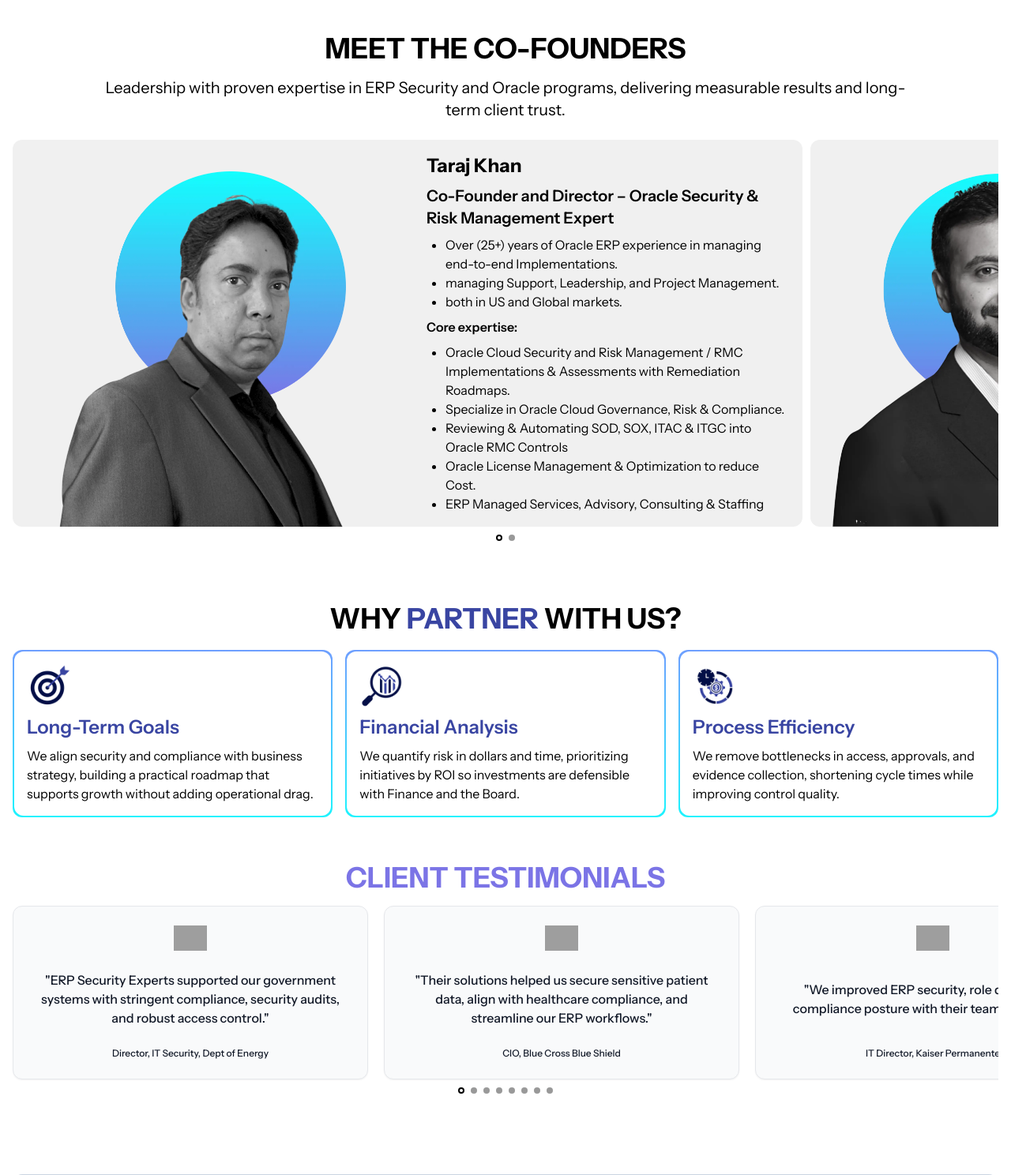
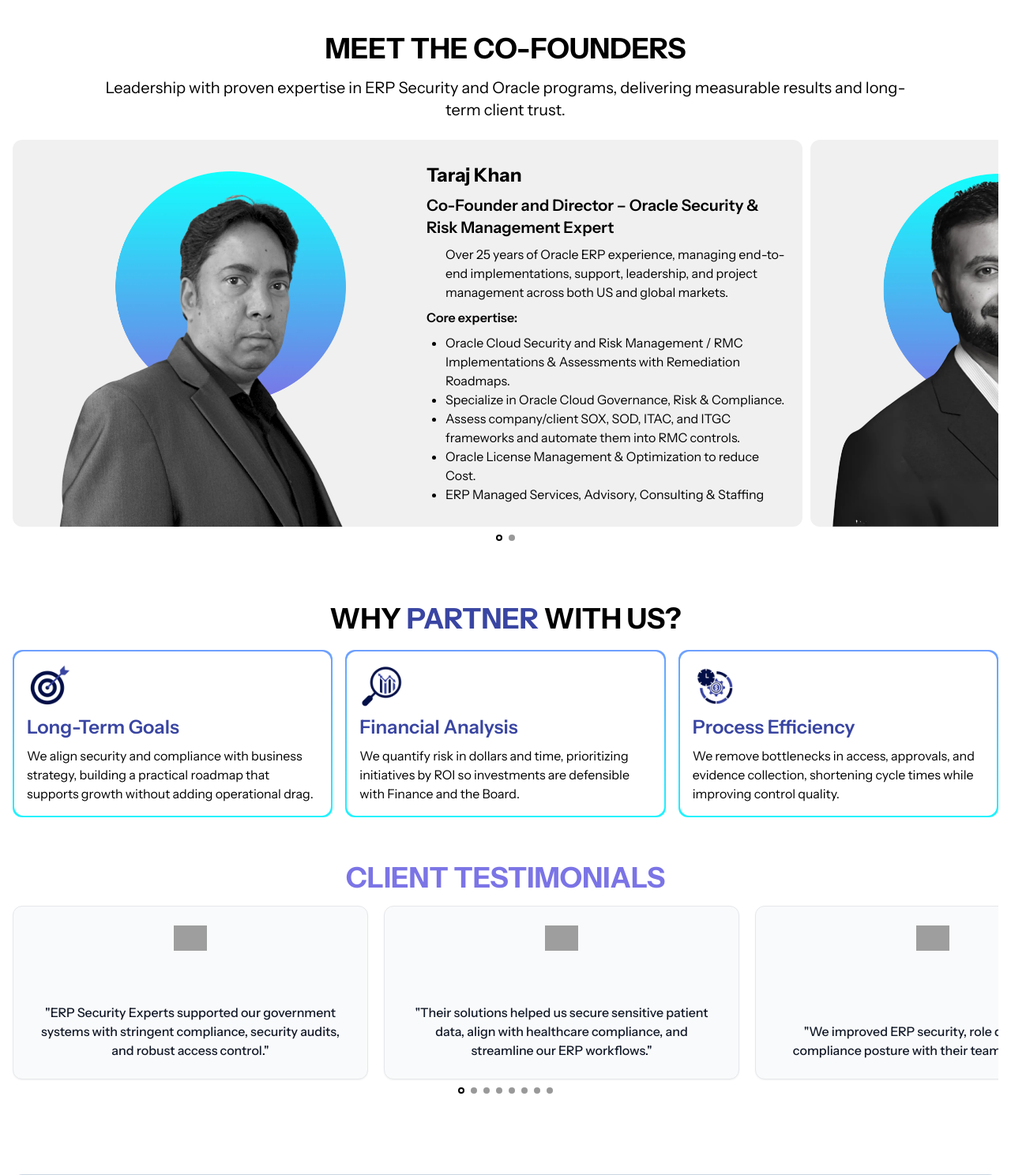
Before and after one commit to boffinbrains/erp, a PHP site: page / in a window 1280 px wide. Shown: the part 2492-3980 px from the top of the page at 79% size. Run offline with PHP 8.4, Linux system fonts and the light colour scheme; some libraries are stand-ins or nearby versions; grey boxes are pictures that could not be loaded.

Commit message:
update new content

```diff
--- a/index.php
+++ b/index.php
@@ -849,15 +849,7 @@
                                         Co-Founder and Director – Oracle Security & Risk Management Expert
                                     </p>
                                     <ul class="list-disc ml-6 text-sm sm:text-base">
-                                        <li>
-                                            Over (25+) years of Oracle ERP experience in managing end-to-end Implementations.
-                                        </li>
-                                        <li>
-                                            managing Support, Leadership, and Project Management.
-                                        </li>
-                                        <li>
-                                            both in US and Global markets.
-                                        </li>
+                                      <p>Over 25 years of Oracle ERP experience, managing end-to-end implementations, support, leadership, and project management across both US and global markets.</p>
                                     </ul>
                                     <p class="text-sm sm:text-base font-semibold">
                                         Core expertise:
@@ -869,7 +861,7 @@
                                         <li>
                                             Specialize in Oracle Cloud Governance, Risk & Compliance.
                                         </li>
-                                        <li>Reviewing & Automating SOD, SOX, ITAC & ITGC into Oracle RMC Controls</li>
+                                        <li>Assess company/client SOX, SOD, ITAC, and ITGC frameworks and automate them into RMC controls.</li>
                                         <li>Oracle License Management & Optimization to reduce Cost.</li>
                                         <li>
                                             ERP Managed Services, Advisory, Consulting & Staffing
@@ -891,16 +883,7 @@
                                         Co Founder and Director - Oracle Cloud & Cybersecurity Specialist
                                     </p>
                                     <ul class="list-disc ml-6 text-sm sm:text-base">
-                                        <li>
-                                            Certified Oracle Cloud subject-matter expert (HCM, SCM,
-                                            ERP, FDI, OCI)
-                                        </li>
-                                        <li>15+ years Big-5 consulting background</li>
-                                        <li>
-                                            5+ years of founder/CEO experience in Oracle consulting
-                                            and managed services
-
-                                        </li>
+                                    <p>Cybersecurity specialist and certified Oracle Cloud expert (HCM, SCM, ERP, FDI, OCI) with 15+ years of Big-5 consulting experience and 5+ years as founder/CEO in Oracle consulting and managed services.</p>
                                     </ul>
                                     <p class="text-sm sm:text-base font-semibold">
                                         Core expertise:
@@ -1026,11 +1009,6 @@
                                     "ERP Security Experts supported our government systems with stringent compliance, security audits, and robust access control."
                                 </p>
                             </blockquote>
-                            <figcaption class="mt-3 text-center">
-                                <div class="font-medium text-gray-900 text-xs">
-                                    Director, IT Security, Dept of Energy
-                                </div>
-                            </figcaption>
                         </figure>
                     </div>
 
@@ -1046,11 +1024,6 @@
                                     "Their solutions helped us secure sensitive patient data, align with healthcare compliance, and streamline our ERP workflows."
                                 </p>
                             </blockquote>
-                            <figcaption class="mt-3 text-center">
-                                <div class="font-medium text-gray-900 text-xs">
-                                    CIO, Blue Cross Blue Shield
-                                </div>
-                            </figcaption>
                         </figure>
                     </div>
 
@@ -1066,11 +1039,6 @@
                                     "We improved ERP security, role design, and compliance posture with their team’s expertise."
                                 </p>
                             </blockquote>
-                            <figcaption class="mt-3 text-center">
-                                <div class="font-medium text-gray-900 text-xs">
-                                    IT Director, Kaiser Permanente
-                                </div>
-                            </figcaption>
                         </figure>
                     </div>
 
@@ -1086,11 +1054,6 @@
                                     "Their ERP integration significantly streamlined our project workflows and improved system-wide security compliance."
                                 </p>
                             </blockquote>
-                            <figcaption class="mt-3 text-center">
-                                <div class="font-medium text-gray-900 text-xs">
-                                    CIO, ACCO Engineered Systems
-                                </div>
-                            </figcaption>
                         </figure>
                     </div>
 
@@ -1106,11 +1069,6 @@
                                     "Their robust ERP audit and optimization helped align our global operations with compliance standards efficiently."
                                 </p>
                             </blockquote>
-                            <figcaption class="mt-3 text-center">
-                                <div class="font-medium text-gray-900 text-xs">
-                                    Head of IT, GKN Wheels
-                                </div>
-                            </figcaption>
                         </figure>
                     </div>
 
@@ -1126,11 +1084,6 @@
                                     "Their automated risk controls and continuous monitoring gave us confidence in meeting compliance requirements. ERP Security Experts have been a trusted partner in our security journey."
                                 </p>
                             </blockquote>
-                            <figcaption class="mt-3 text-center">
-                                <div class="font-medium text-gray-900 text-xs">
-                                    CISO, Indiana University Health
-                                </div>
-                            </figcaption>
                         </figure>
                     </div>
 
@@ -1146,11 +1099,6 @@
                                     "The team optimized our Oracle ERP license usage and eliminated SoD conflicts. Their solutions gave us both cost savings and a stronger security posture."
                                 </p>
                             </blockquote>
-                            <figcaption class="mt-3 text-center">
-                                <div class="font-medium text-gray-900 text-xs">
-                                    ERP Applications Manager, Twilio
-                                </div>
-                            </figcaption>
                         </figure>
                     </div>
 
@@ -1166,11 +1114,6 @@
                                     "With license optimization and automated security checks, we improved ERP efficiency while cutting unnecessary costs. ERP Security Experts ensured our systems remain secure and compliant."
                                 </p>
                             </blockquote>
-                            <figcaption class="mt-3 text-center">
-                                <div class="font-medium text-gray-900 text-xs">
-                                    Senior Manager, Exelon
-                                </div>
-                            </figcaption>
                         </figure>
                     </div>
 
@@ -1186,11 +1129,6 @@
                                     "ERP Security Experts helped us enforce tighter SoD policies and streamline role design across our global ERP landscape. Their expertise in risk management has been invaluable."
                                 </p>
                             </blockquote>
-                            <figcaption class="mt-3 text-center">
-                                <div class="font-medium text-gray-900 text-xs">
-                                    Director of Internal Audit, J.P. Morgan Chase
-                                </div>
-                            </figcaption>
                         </figure>
                     </div>
 
```
Also changed, not shown: about.php (+4 -24 lines).
